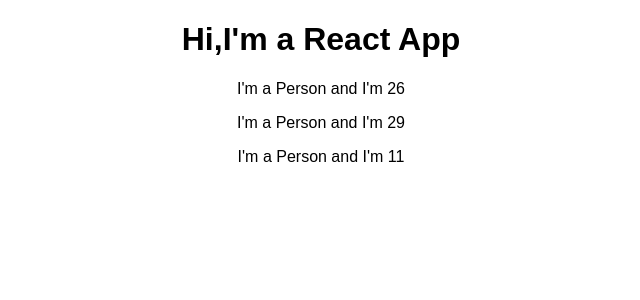
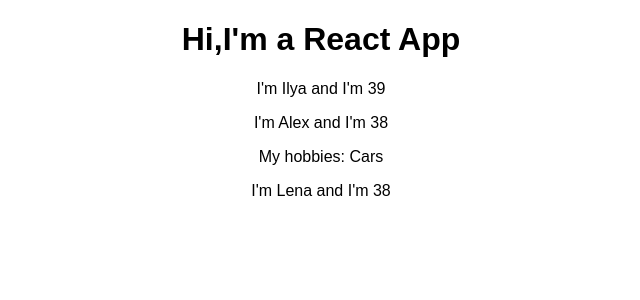
Before and after one commit to Preil/react-complete-guide, a React (Create React App) app: page / in a window 1280 px wide. Shown: the top 300 px of the page, without its empty margins (319-959 px from the left). Built offline with nearby package versions, Linux system fonts and the light colour scheme.

Commit message:
Providing data to a component via props.

```diff
--- a/src/App.js
+++ b/src/App.js
@@ -7,9 +7,9 @@ class App extends Component {
     return (
       <div className="App">
         <h1>Hi,I'm a React App</h1>
-          <Person />
-          <Person />
-          <Person />
+          <Person name="Ilya" age="39" />
+          <Person name="Alex" age="38" > My hobbies: Cars</Person>
+          <Person name="Lena" age="38" />
       </div>
     );
   }
--- a/src/Person/Person.js
+++ b/src/Person/Person.js
@@ -1,7 +1,13 @@
 import React from 'react';
 
-const person = () => {
-    return <p>I'm a Person and I'm {Math.floor(Math.random()*30)}</p>
+const person = (props) => {
+    return (
+        <div>
+            <p>I'm {props.name} and I'm {props.age}</p>
+            <p>{props.children}</p>
+        </div>
+
+)
 };
 
 export default person;
```
